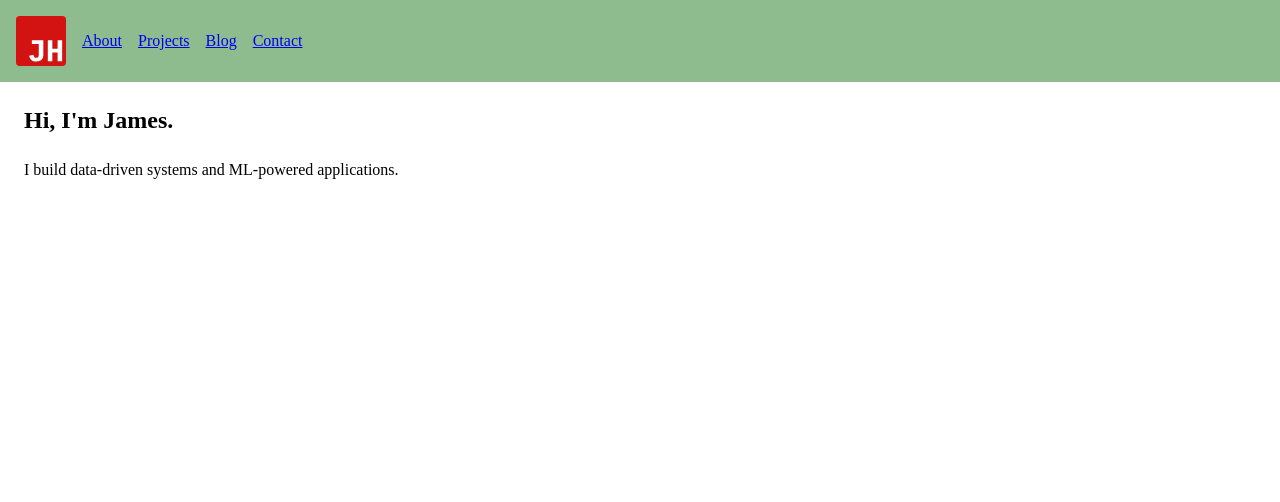
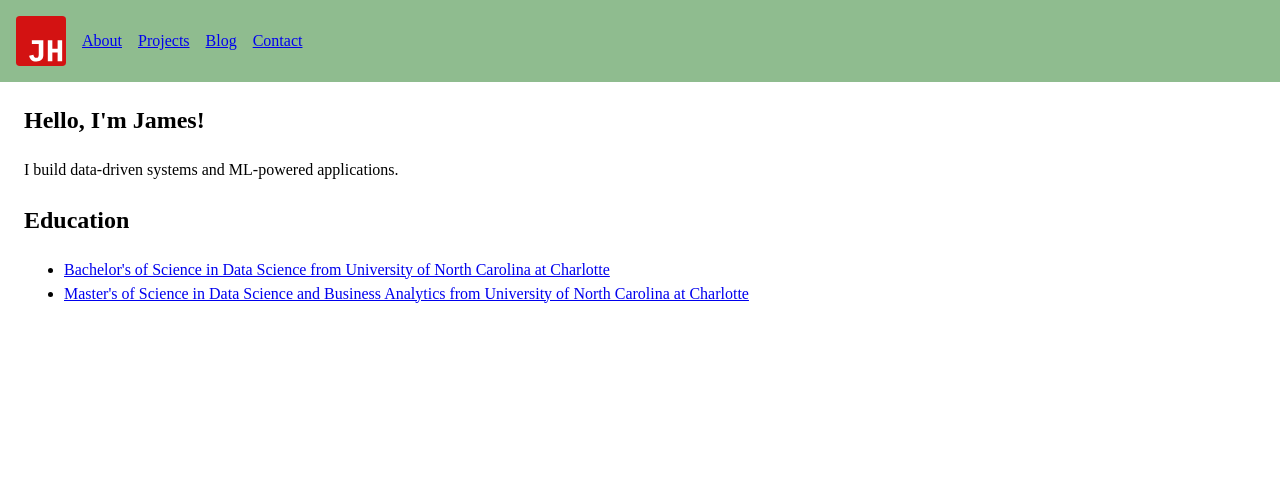
Before and after one commit to jameshlms/portfolio, a FastAPI app: page / in a window 1280 px wide. Shown: the top 502 px of the page. Run offline with FastAPI, Linux system fonts and the light colour scheme; some libraries are stand-ins or nearby versions.

Commit message:
Add about page and update index with education section
Adds a stub about/contact page template; expands the index hero with a
degree list linking to the UNC Charlotte SDS and DSBA programme pages.

Co-Authored-By: Claude Sonnet 4.6 <noreply@anthropic.com>

```diff
--- a/app/features/pages/templates/index.html
+++ b/app/features/pages/templates/index.html
@@ -1,11 +1,23 @@
-{% extends "base.html" %}
-
-{% block title %}James Holmes - Data Scientist & ML Engineer{% endblock %}
-{% block description %}Portfolio of James Holmes - data science, machine learning, and full-stack projects.{% endblock %}
-
-{% block content %}
+{% extends "base.html" %} {% block title %}James Holmes Portfolio{% endblock %}
+{% block description %}Portfolio of James Holmes - data science, machine
+learning, and full-stack projects.{% endblock %} {% block content %}
 <section class="hero">
-    <h1>Hi, I'm James.</h1>
-    <p>I build data-driven systems and ML-powered applications.</p>
+  <h1>Hello, I'm James!</h1>
+  <p>I build data-driven systems and ML-powered applications.</p>
+  <h2>Education</h2>
+  <ul>
+    <li>
+      <a href="https://sds.charlotte.edu/"
+        >Bachelor's of Science in Data Science from University of North Carolina
+        at Charlotte</a
+      >
+    </li>
+    <li>
+      <a href="https://dsba.charlotte.edu/"
+        >Master's of Science in Data Science and Business Analytics from
+        University of North Carolina at Charlotte</a
+      >
+    </li>
+  </ul>
 </section>
 {% endblock %}
```
Also changed, not shown: app/features/pages/templates/about.html (added, +14 -0 lines).
